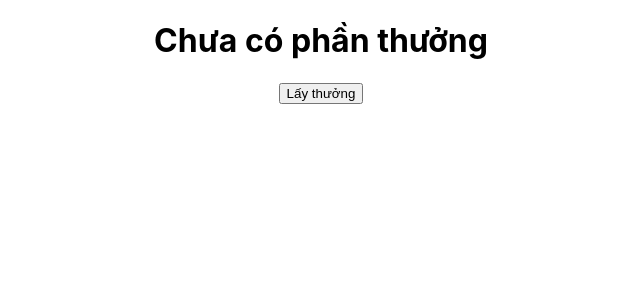
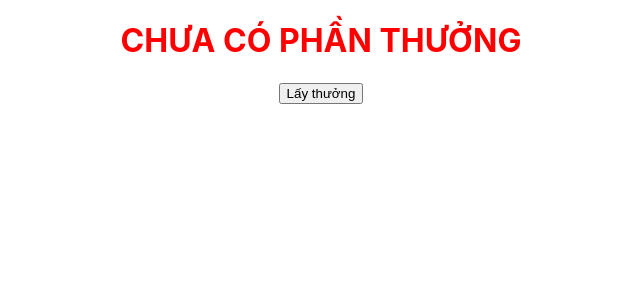
Before and after one commit to chitl1/ReactjsProject, a React (Create React App) app: page / in a window 1280 px wide. Shown: the top 300 px of the page, without its empty margins (319-959 px from the left). Built offline with nearby package versions, Linux system fonts and the light colour scheme.

Commit message:
change message

```diff
--- a/src/App.css
+++ b/src/App.css
@@ -1,5 +1,6 @@
 .App {
   text-align: center;
+  color: red;
 }
 
 .App-logo {
--- a/src/App.js
+++ b/src/App.js
@@ -2,11 +2,9 @@ import './App.css';
 import { useState } from 'react';
 
 const gifts = [
-  'keo',
-  'banh',
-  'nha',
-  'oto',
-  '1ty'
+  'NHÀ',
+  'Ô TÔ',
+  '10 TỶ'
 ]
 function App() {
   const [gift, setgift] = useState();
@@ -16,7 +14,7 @@ function App() {
   }
   return (
     <div className="App">
-      <h1> { gift || "Chưa có phần thưởng"}</h1>
+      <h1> { gift || "CHƯA CÓ PHẦN THƯỞNG"}</h1>
       <button onClick={randomGift}>
         Lấy thưởng
       </button>
```
